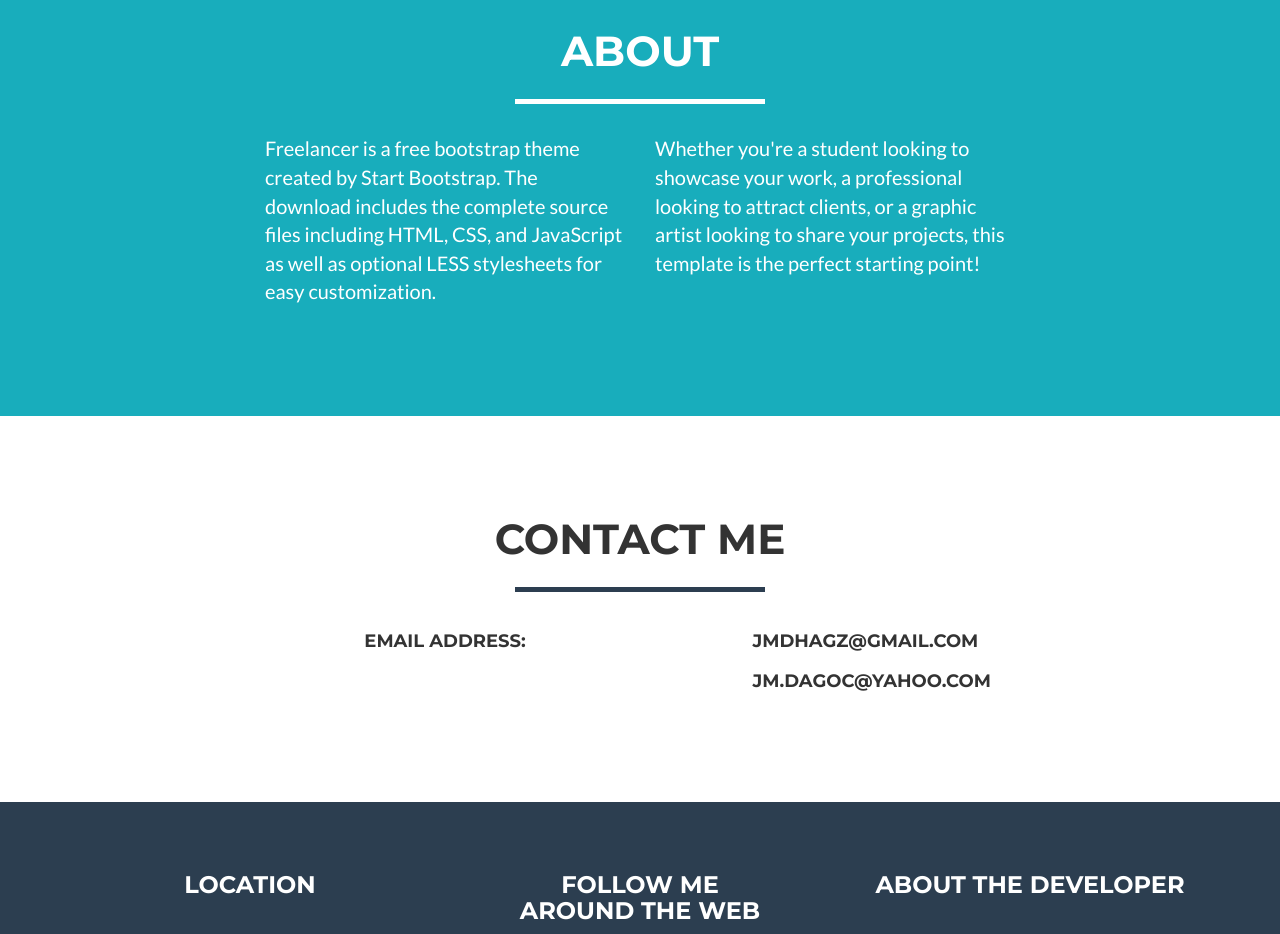
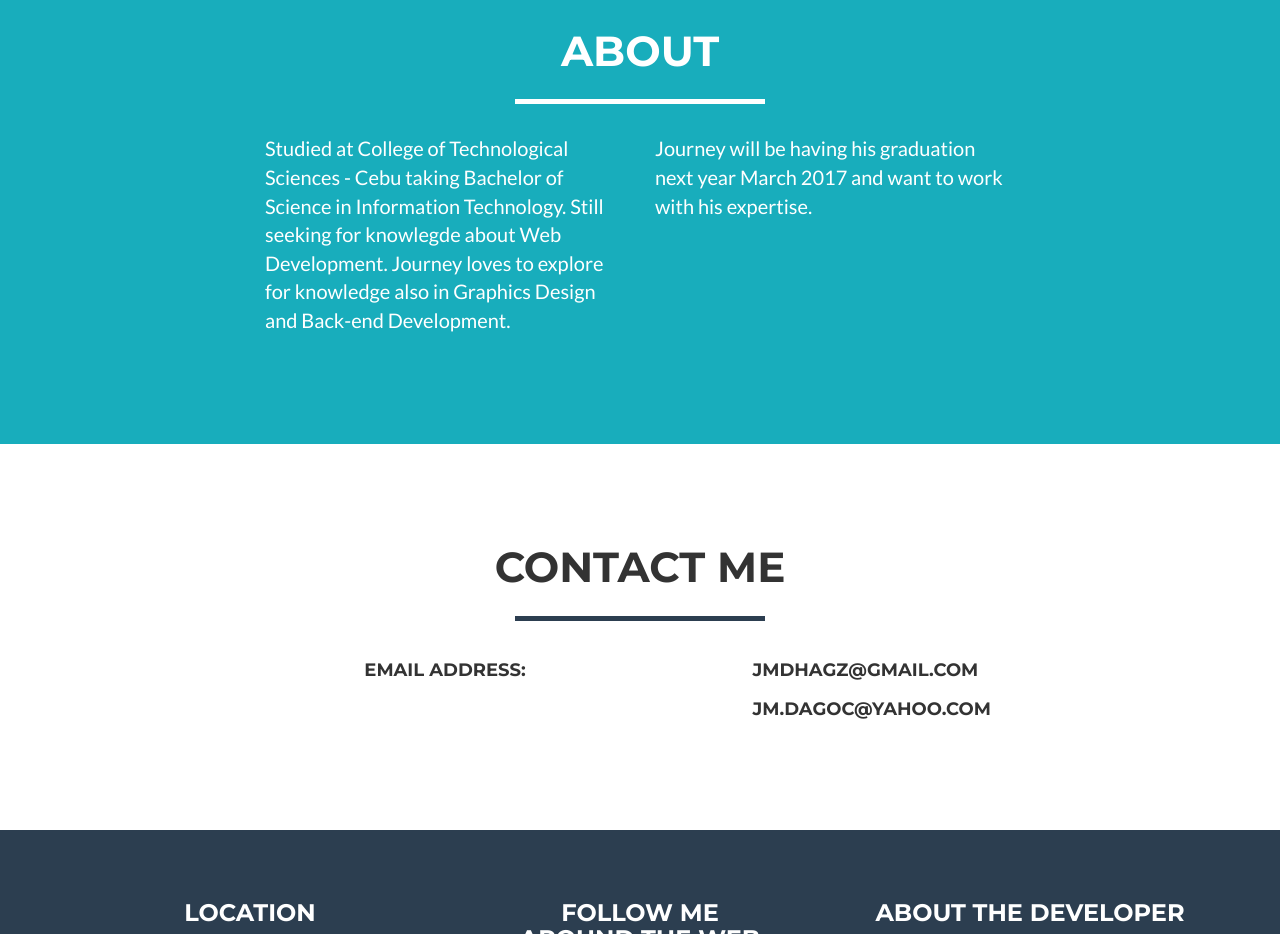
Before and after one commit to jmdhagz/portfolio, a website: page index.html in a window 1280 px wide. Shown: the part 1760-2694 px from the top of the page. Drawn offline with nearby package versions, Linux system fonts and the light colour scheme.

Commit message:
about page

```diff
--- a/index.html
+++ b/index.html
@@ -167,10 +167,10 @@
             </div>
             <div class="row">
                 <div class="col-lg-4 col-lg-offset-2">
-                    <p>Freelancer is a free bootstrap theme created by Start Bootstrap. The download includes the complete source files including HTML, CSS, and JavaScript as well as optional LESS stylesheets for easy customization.</p>
+                    <p>Studied at College of Technological Sciences - Cebu taking Bachelor of Science in Information Technology. Still seeking for knowlegde about Web Development. Journey loves to explore for knowledge also in Graphics Design and Back-end Development.</p>
                 </div>
                 <div class="col-lg-4">
-                    <p>Whether you're a student looking to showcase your work, a professional looking to attract clients, or a graphic artist looking to share your projects, this template is the perfect starting point!</p>
+                    <p>Journey will be having his graduation next year March 2017 and want to work with his expertise.</p>
                 </div>
             </div>
         </div>
```
